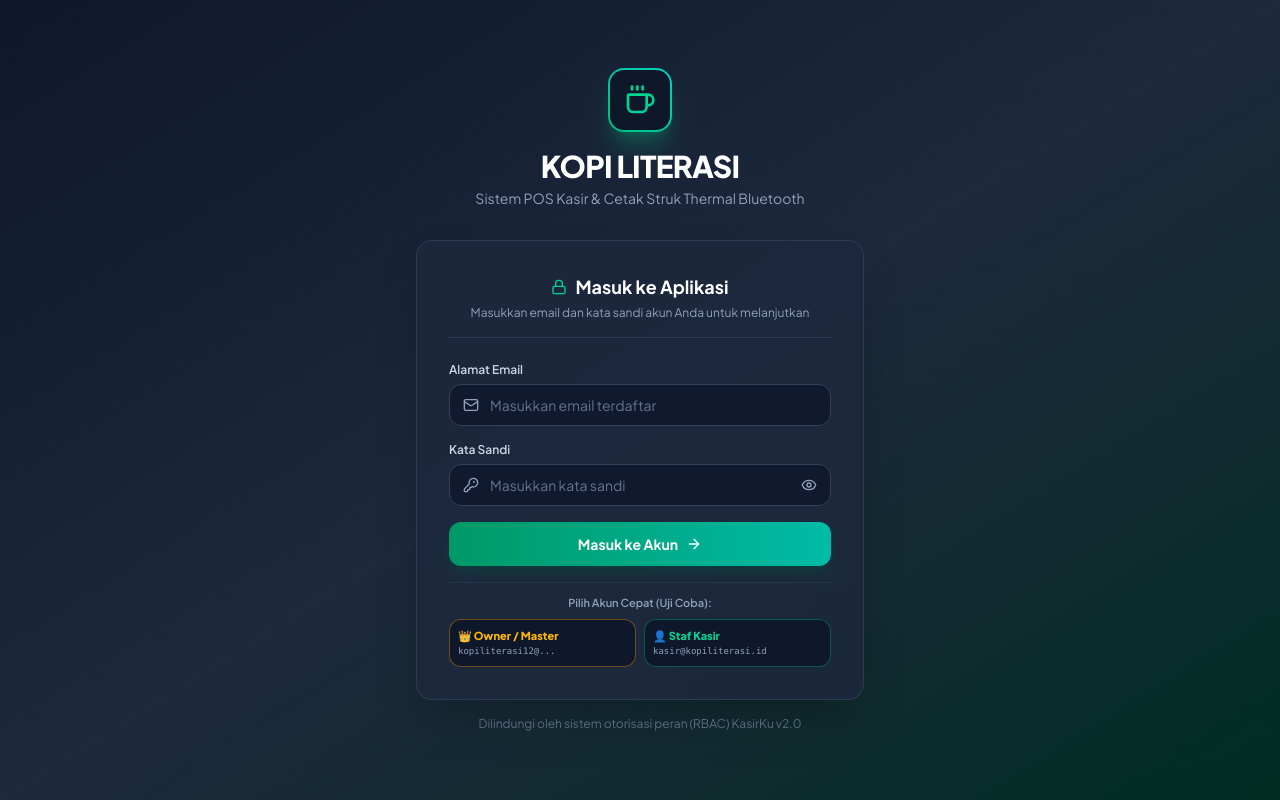
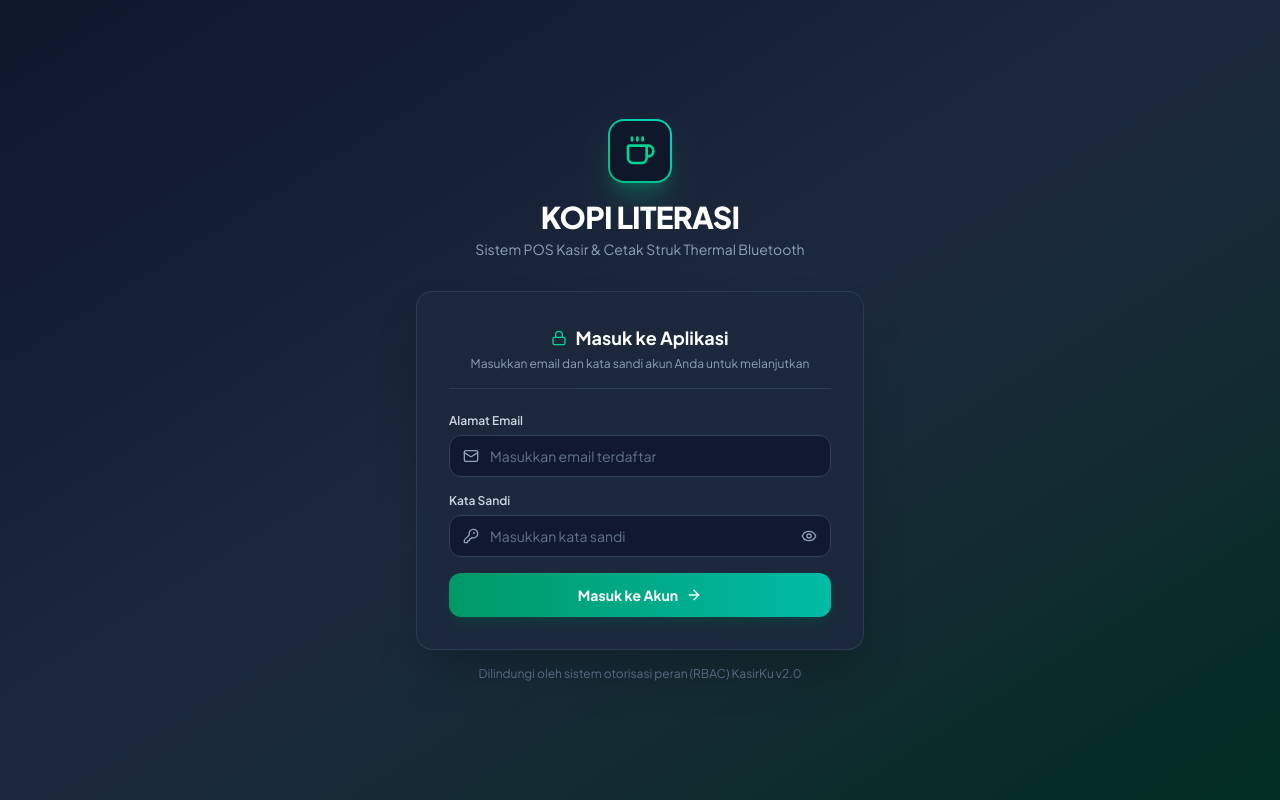
Before and after one commit to halimmaulana313-star/AppPos, a React (Vite) app: page / in a window 1280 px wide. Built offline with nearby package versions, Linux system fonts and the light colour scheme; no server answers.

Commit message:
feat(auth): remove demo login credentials
Delete the quick login buttons for test accounts from the login page to improve security and production readiness.

```diff
--- a/src/components/LoginPage.tsx
+++ b/src/components/LoginPage.tsx
@@ -186,48 +186,6 @@ export const LoginPage: React.FC<LoginPageProps> = ({ store, users, onLogin }) =
                 </>
               )}
             </button>
-
-            {/* Quick Demo Login Credentials */}
-            <div className="pt-3 border-t border-slate-700/60 mt-4 space-y-2">
-              <span className="text-[11px] font-semibold text-slate-400 block text-center">
-                Pilih Akun Cepat (Uji Coba):
-              </span>
-              <div className="grid grid-cols-2 gap-2">
-                <button
-                  type="button"
-                  onClick={() => {
-                    setEmail('kopiliterasi12@gmail.com');
-                    setPassword('literasi03');
-                    setErrorMessage('');
-                  }}
-                  className="p-2 rounded-xl bg-slate-900/90 hover:bg-slate-700/80 border border-amber-500/40 text-left transition-all cursor-pointer group"
-                >
-                  <span className="text-[11px] font-black text-amber-400 block group-hover:text-amber-300">
-                    👑 Owner / Master
-                  </span>
-                  <span className="text-[9px] text-slate-400 font-mono block truncate">
-                    kopiliterasi12@...
-                  </span>
-                </button>
-
-                <button
-                  type="button"
-                  onClick={() => {
-                    setEmail('kasir@kopiliterasi.id');
-                    setPassword('kasir123');
-                    setErrorMessage('');
-                  }}
-                  className="p-2 rounded-xl bg-slate-900/90 hover:bg-slate-700/80 border border-emerald-500/40 text-left transition-all cursor-pointer group"
-                >
-                  <span className="text-[11px] font-black text-emerald-400 block group-hover:text-emerald-300">
-                    👤 Staf Kasir
-                  </span>
-                  <span className="text-[9px] text-slate-400 font-mono block truncate">
-                    kasir@kopiliterasi.id
-                  </span>
-                </button>
-              </div>
-            </div>
           </form>
         </div>
 
```
